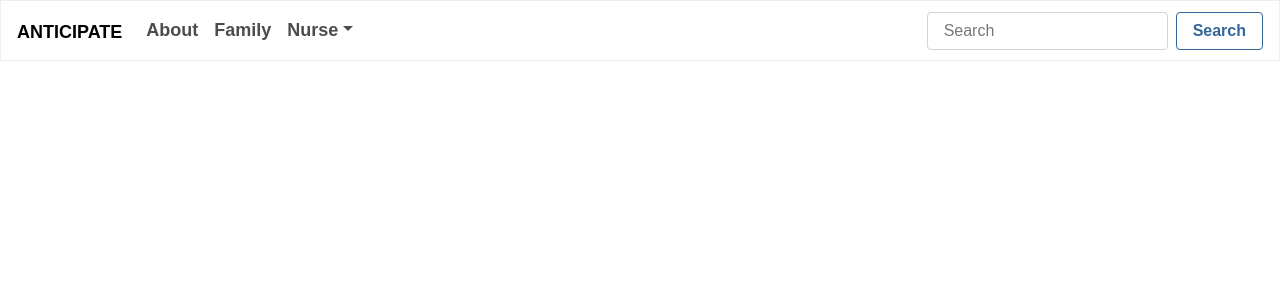
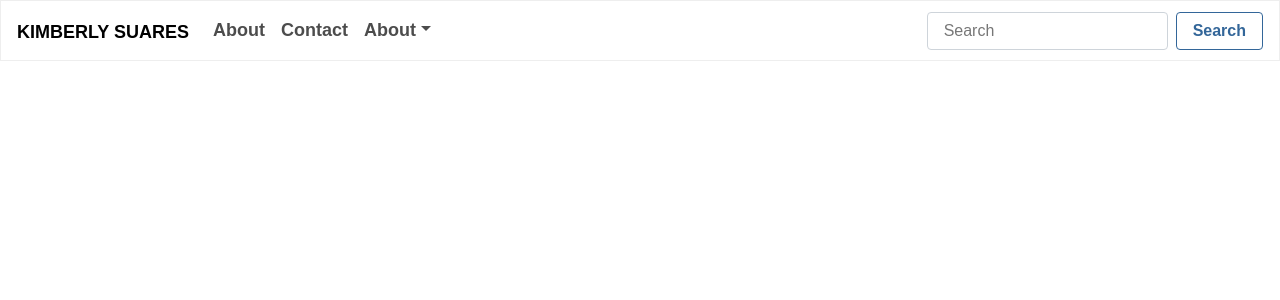
Before and after one commit to ksuares1/kimberly-, a React (Create React App) app in the folder client/: page / in a window 1280 px wide. Shown: the top 300 px of the page. Built offline with nearby package versions, Linux system fonts and the light colour scheme; a web font is replaced by a local one.

Commit message:
updated navbar

```diff
--- a/client/src/components/Nav/index.js
+++ b/client/src/components/Nav/index.js
@@ -11,18 +11,18 @@ import Button from 'react-bootstrap/Button';
 function NavBar() {
     return (
         <Navbar bg="light" expand="lg">
-        <Navbar.Brand href="/">Anticipate</Navbar.Brand>
+        <Navbar.Brand href="/">Kimberly Suares</Navbar.Brand>
         <Navbar.Toggle aria-controls="basic-navbar-nav" />
         <Navbar.Collapse id="basic-navbar-nav">
           <Nav className="mr-auto">
             <Nav.Link href="/about">About</Nav.Link>
-             <Nav.Link href="/family">Family</Nav.Link>
-            <NavDropdown title="Nurse" id="basic-nav-dropdown">
-              <NavDropdown.Item href="/login">Login</NavDropdown.Item>
-              <NavDropdown.Item href="/signup">Sign-up</NavDropdown.Item>
-              <NavDropdown.Item href="/patients">Patient</NavDropdown.Item>
+             <Nav.Link href="/contact">Contact</Nav.Link>
+            <NavDropdown title="About" id="basic-nav-dropdown">
+              <NavDropdown.Item href="/login">Porfolio</NavDropdown.Item>
+              <NavDropdown.Item href="/signup">Skills</NavDropdown.Item>
+              <NavDropdown.Item href="/patients">Languages</NavDropdown.Item>
               <NavDropdown.Divider />
-              <NavDropdown.Item href="/readygo">ReadyGo</NavDropdown.Item>
+              {/* <NavDropdown.Item href="/readygo">ReadyGo</NavDropdown.Item> */}
             </NavDropdown>
           </Nav>
           <Form inline>
```
